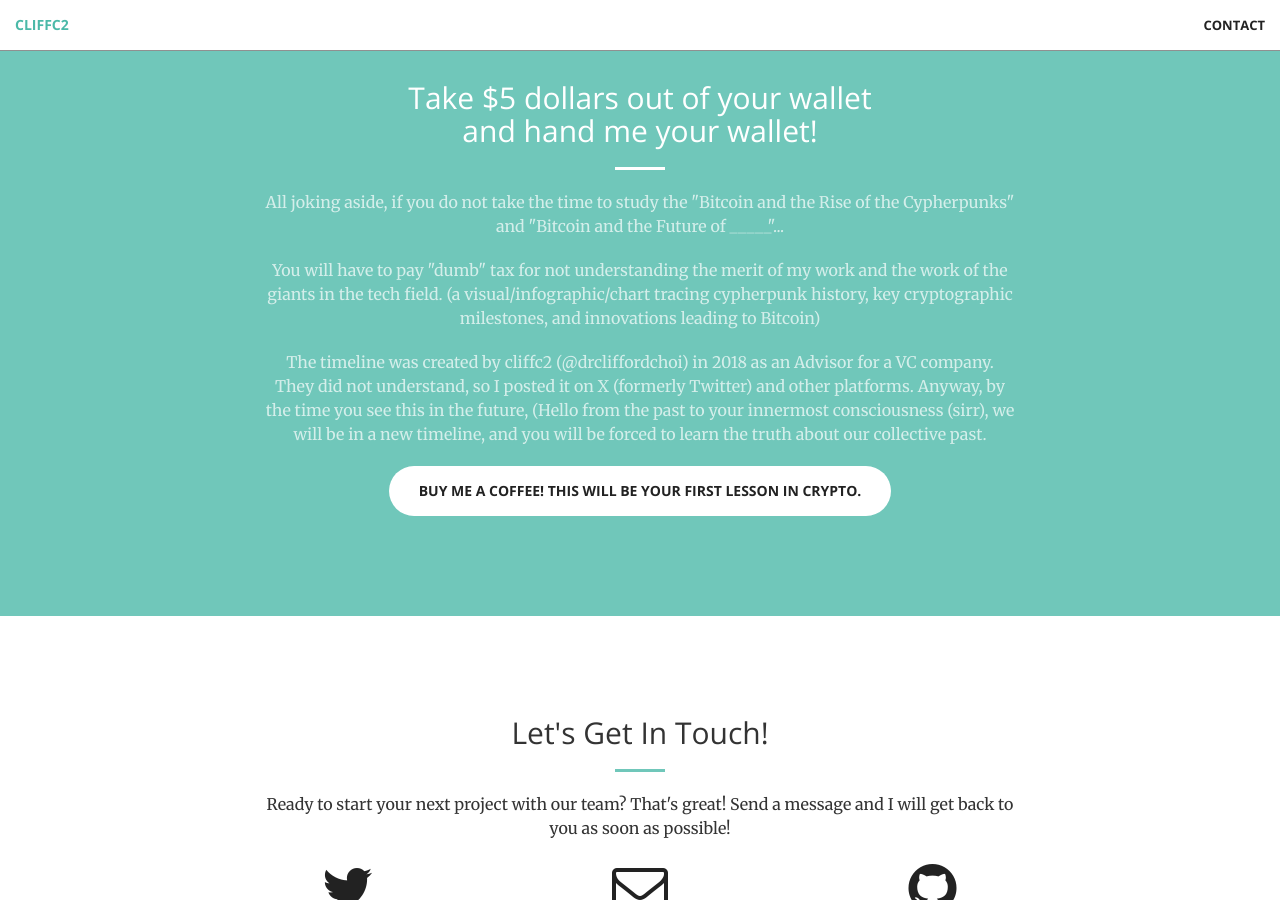
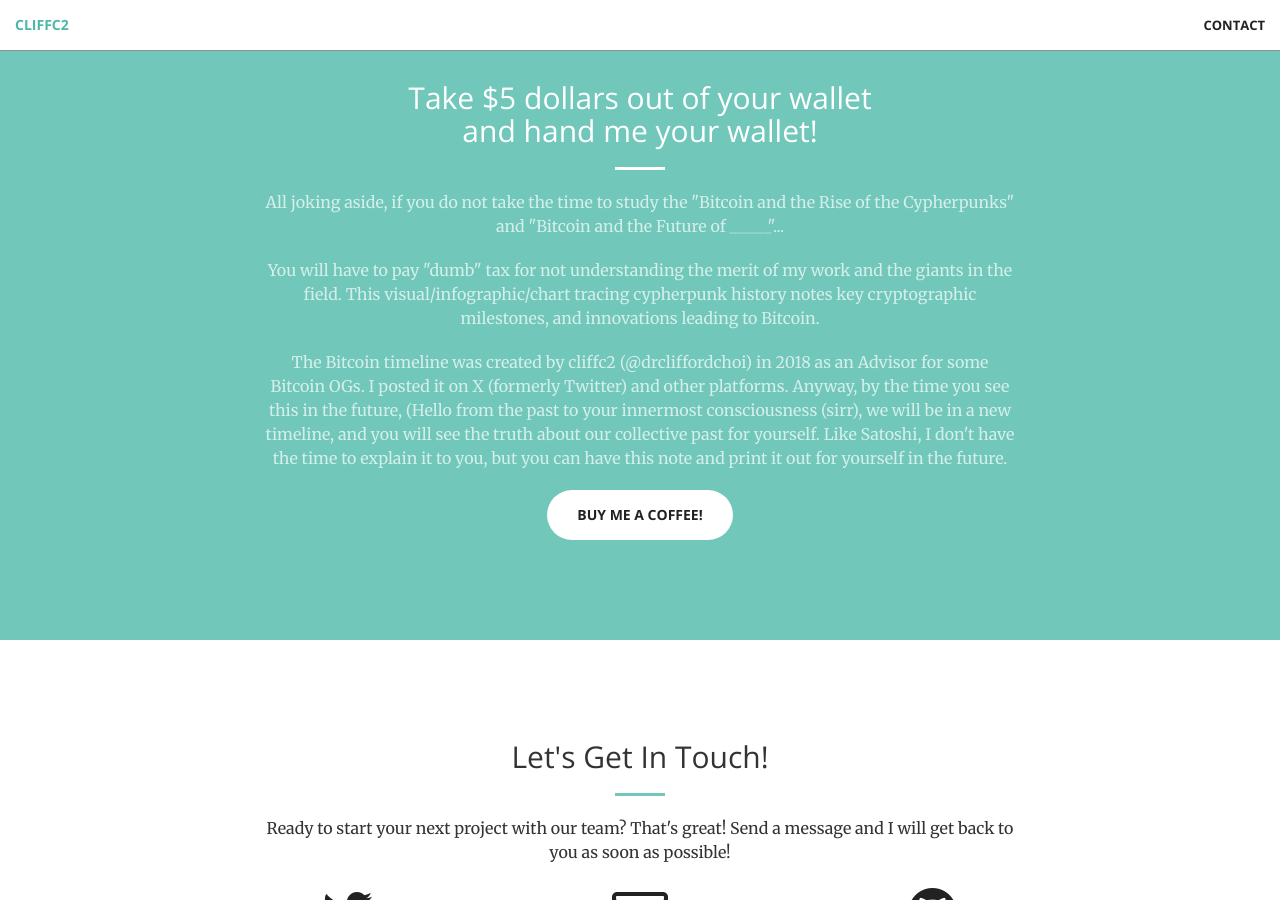
Before and after one commit to cliffc2/cliffc2.github.io, a Jekyll site: the page built from index.html, in a window 1280 px wide and 900 px high, scrolled down 3146 px. Built offline with Jekyll 4.4.1, drawn with Linux system fonts in a browser that asks for light colours; Markdown is read by kramdown in place of the engine named in the settings.

Commit message:
Update call-to-action.html

```diff
--- a/_includes/call-to-action.html
+++ b/_includes/call-to-action.html
@@ -5,12 +5,9 @@
                 <h2 class="section-heading">Take $5 dollars out of your wallet <br> and hand me your wallet!</h2>
                 <hr class="light">
                 <p class="text-faded">All joking aside, if you do not take the time to study the "Bitcoin and the Rise of the Cypherpunks" and "Bitcoin and the Future of _____"...</p>
-                <p class="text-faded">You will have to pay "dumb" tax for not understanding the merit of my work and the work of the giants in the tech field. (a visual/infographic/chart tracing cypherpunk history, key cryptographic milestones, and innovations leading to Bitcoin)</p>
-                <p class="text-faded">The timeline was created by cliffc2 (@drcliffordchoi) in 2018 as an Advisor for a VC company. They did not understand, so I posted it on X (formerly Twitter) and other platforms. Anyway, by the time you see this in the future, (Hello from the past to your innermost consciousness (sirr), we will be in a new timeline, and you will be forced to learn the truth about our collective past. </p>
-                <a href="https://kas.coffee/cliffc2" class="btn btn-default btn-xl">Buy me a coffee! This will be your first lesson in crypto. </a>
-                <!-- Simple link to your page -->
-
-
+                <p class="text-faded">You will have to pay "dumb" tax for not understanding the merit of my work and the giants in the field. This visual/infographic/chart tracing cypherpunk history notes key cryptographic milestones, and innovations leading to Bitcoin. </p>
+                <p class="text-faded">The Bitcoin timeline was created by cliffc2 (@drcliffordchoi) in 2018 as an Advisor for some Bitcoin OGs. I posted it on X (formerly Twitter) and other platforms. Anyway, by the time you see this in the future, (Hello from the past to your innermost consciousness (sirr), we will be in a new timeline, and you will see the truth about our collective past for yourself. Like Satoshi, I don't have the time to explain it to you, but you can have this note and print it out for yourself in the future. </p>
+                <a href="https://kas.coffee/cliffc2" class="btn btn-default btn-xl">Buy me a coffee! </a>
             </div>
         </div>
     </div>
```
